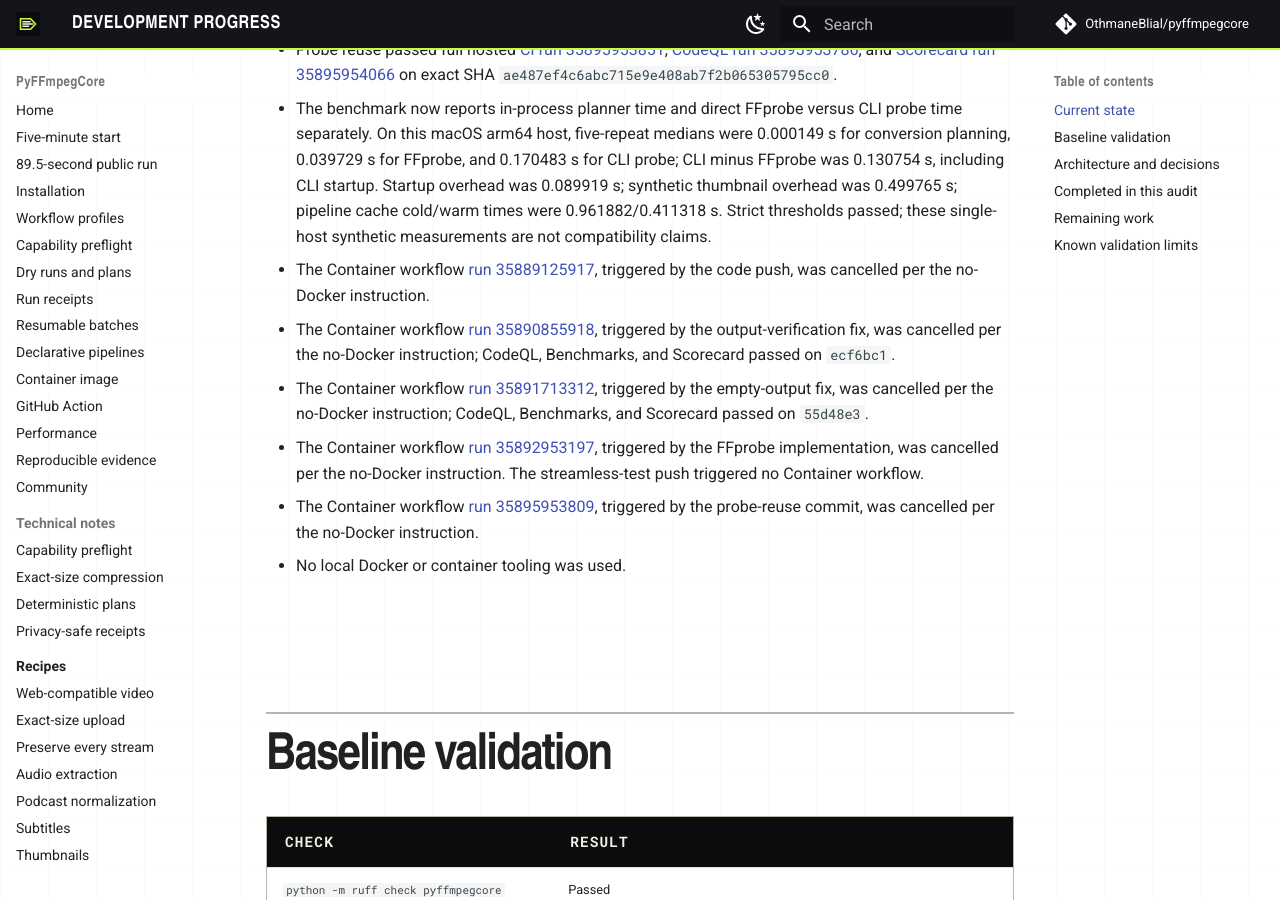
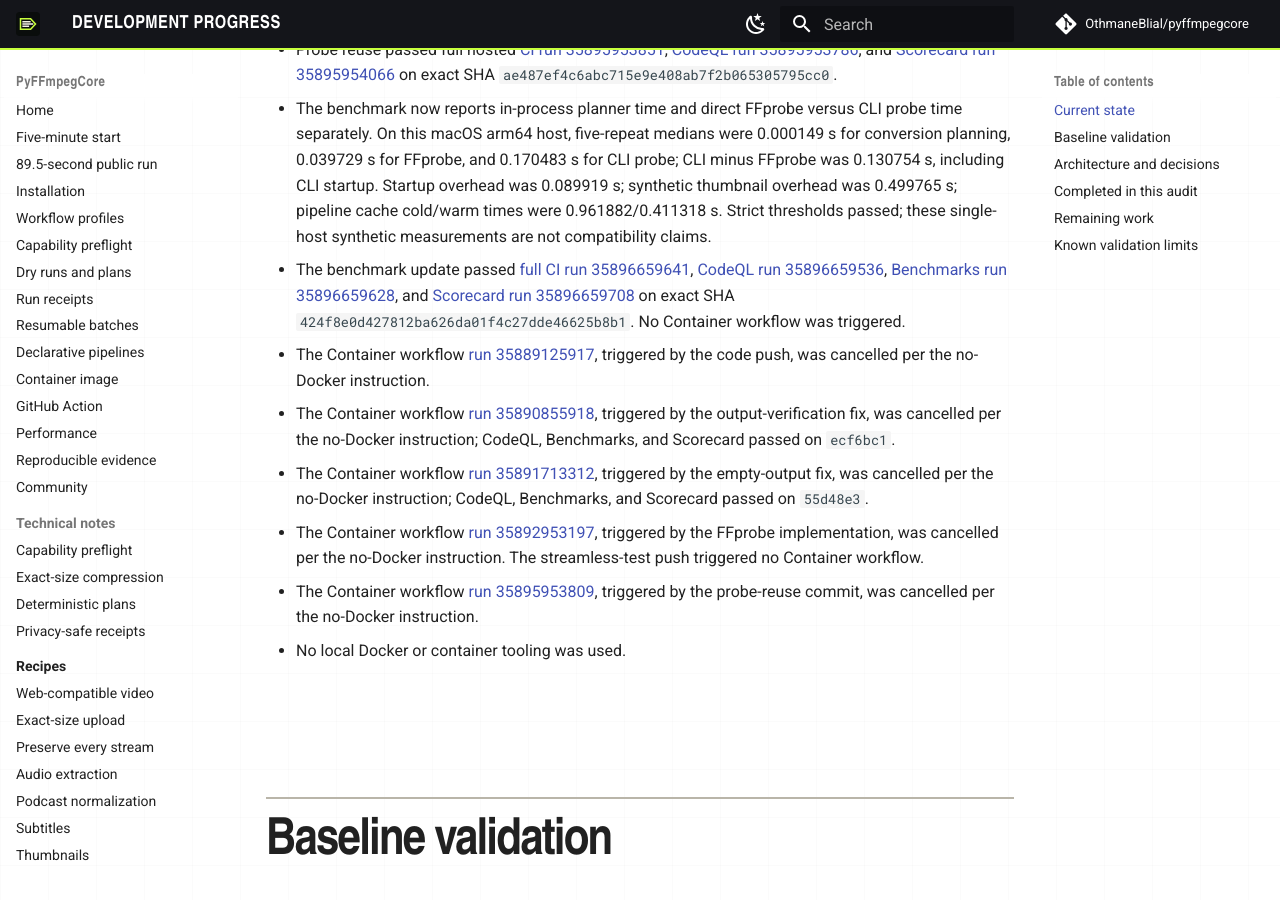
Before and after one commit to OthmaneBlial/pyffmpegcore, an MkDocs documentation site: the page built from docs/PROGRESS.md, in a window 1280 px wide and 900 px high, scrolled down 1585 px. Built offline with MkDocs 1.6.1 and Material for MkDocs 9.7.7, drawn with Linux system fonts in a browser that asks for light colours; comment, search, counter and statistics services are not loaded.

Commit message:
docs: record benchmark verification

```diff
--- a/docs/PROGRESS.md
+++ b/docs/PROGRESS.md
@@ -20,6 +20,7 @@ Updated: 2026-09-23
 - Successful managed output probes now retain duration, size, bitrate, stream indices/language/rotation, and chapter count. CLI summaries and receipts reuse those facts instead of probing the same output again; the full local suite passed (381 passed, 7 skipped).
 - Probe reuse passed full hosted [CI run 35895953851](https://github.com/OthmaneBlial/pyffmpegcore/actions/runs/35895953851), [CodeQL run 35895953786](https://github.com/OthmaneBlial/pyffmpegcore/actions/runs/35895953786), and [Scorecard run 35895954066](https://github.com/OthmaneBlial/pyffmpegcore/actions/runs/35895954066) on exact SHA `ae487ef4c6abc715e9e408ab7f2b065305795cc0`.
 - The benchmark now reports in-process planner time and direct FFprobe versus CLI probe time separately. On this macOS arm64 host, five-repeat medians were 0.000149 s for conversion planning, 0.039729 s for FFprobe, and 0.170483 s for CLI probe; CLI minus FFprobe was 0.130754 s, including CLI startup. Startup overhead was 0.089919 s; synthetic thumbnail overhead was 0.499765 s; pipeline cache cold/warm times were 0.961882/0.411318 s. Strict thresholds passed; these single-host synthetic measurements are not compatibility claims.
+- The benchmark update passed [full CI run 35896659641](https://github.com/OthmaneBlial/pyffmpegcore/actions/runs/35896659641), [CodeQL run 35896659536](https://github.com/OthmaneBlial/pyffmpegcore/actions/runs/35896659536), [Benchmarks run 35896659628](https://github.com/OthmaneBlial/pyffmpegcore/actions/runs/35896659628), and [Scorecard run 35896659708](https://github.com/OthmaneBlial/pyffmpegcore/actions/runs/35896659708) on exact SHA `424f8e0d427812ba626da01f4c27dde46625b8b1`. No Container workflow was triggered.
 - The Container workflow [run 35889125917](https://github.com/OthmaneBlial/pyffmpegcore/actions/runs/35889125917), triggered by the code push, was cancelled per the no-Docker instruction.
 - The Container workflow [run 35890855918](https://github.com/OthmaneBlial/pyffmpegcore/actions/runs/35890855918), triggered by the output-verification fix, was cancelled per the no-Docker instruction; CodeQL, Benchmarks, and Scorecard passed on `ecf6bc1`.
 - The Container workflow [run 35891713312](https://github.com/OthmaneBlial/pyffmpegcore/actions/runs/35891713312), triggered by the empty-output fix, was cancelled per the no-Docker instruction; CodeQL, Benchmarks, and Scorecard passed on `55d48e3`.
```
